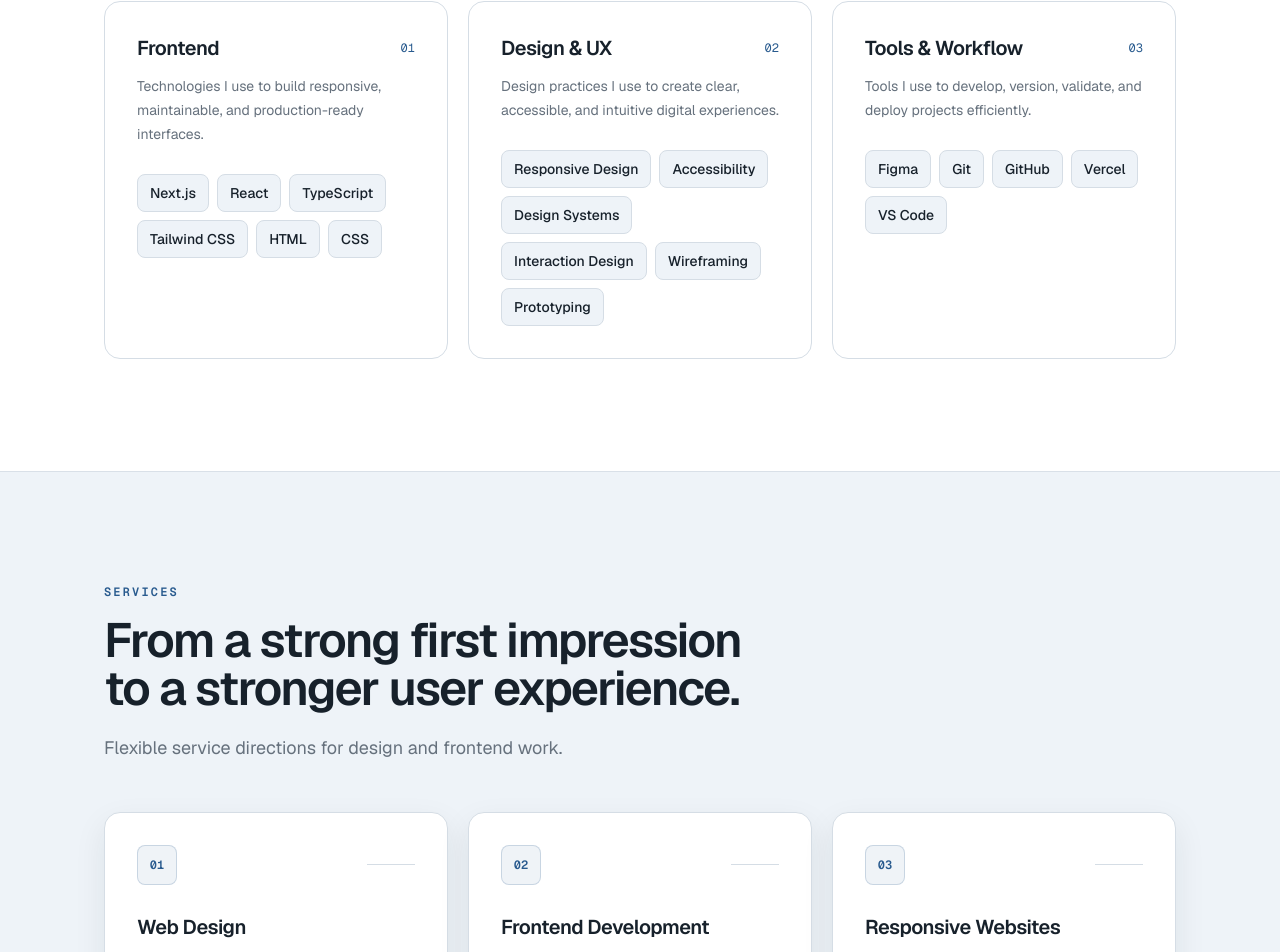
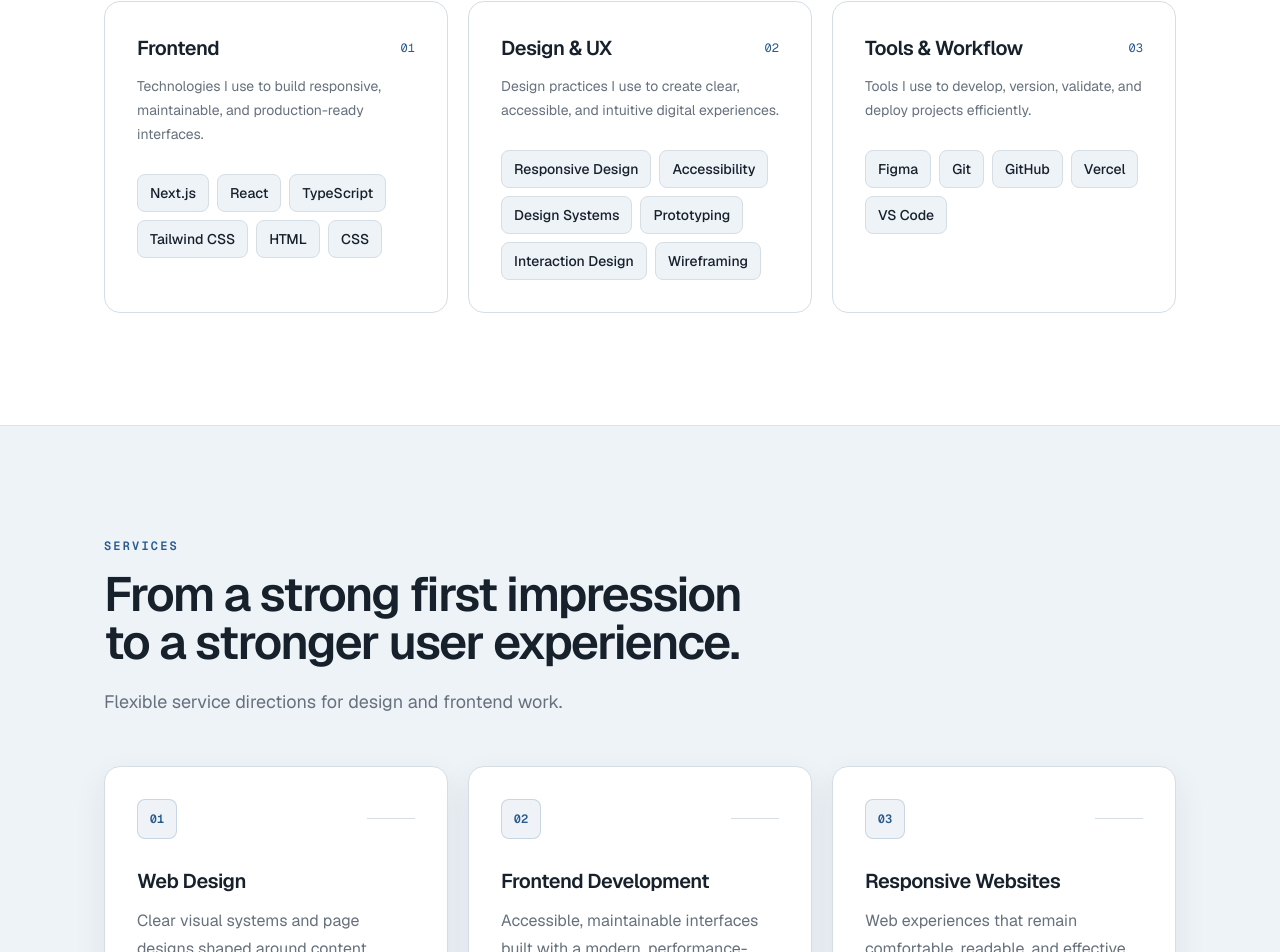
Before and after one commit to RJT-code/rj-portfolio-website, a Next.js app: page / in a window 1280 px wide. Shown: the part 2278-3230 px from the top of the page. Built offline with nearby package versions, Linux system fonts and the light colour scheme.

Commit message:
Skill card content minor change

```diff
--- a/data/skills.ts
+++ b/data/skills.ts
@@ -2,6 +2,6 @@ export type SkillGroup = { title: string; description: string; skills: readonly
 
 export const skillGroups: readonly SkillGroup[] = [
   { title: "Frontend", description: "Technologies I use to build responsive, maintainable, and production-ready interfaces.", skills: ["Next.js", "React", "TypeScript", "Tailwind CSS", "HTML", "CSS"] },
-  { title: "Design & UX", description: "Design practices I use to create clear, accessible, and intuitive digital experiences.", skills: ["Responsive Design", "Accessibility", "Design Systems", "Interaction Design", "Wireframing", "Prototyping"] },
+  { title: "Design & UX", description: "Design practices I use to create clear, accessible, and intuitive digital experiences.", skills: ["Responsive Design", "Accessibility", "Design Systems", "Prototyping", "Interaction Design", "Wireframing"] },
   { title: "Tools & Workflow", description: "Tools I use to develop, version, validate, and deploy projects efficiently.", skills: ["Figma", "Git", "GitHub", "Vercel", "VS Code"] },
 ];
```
